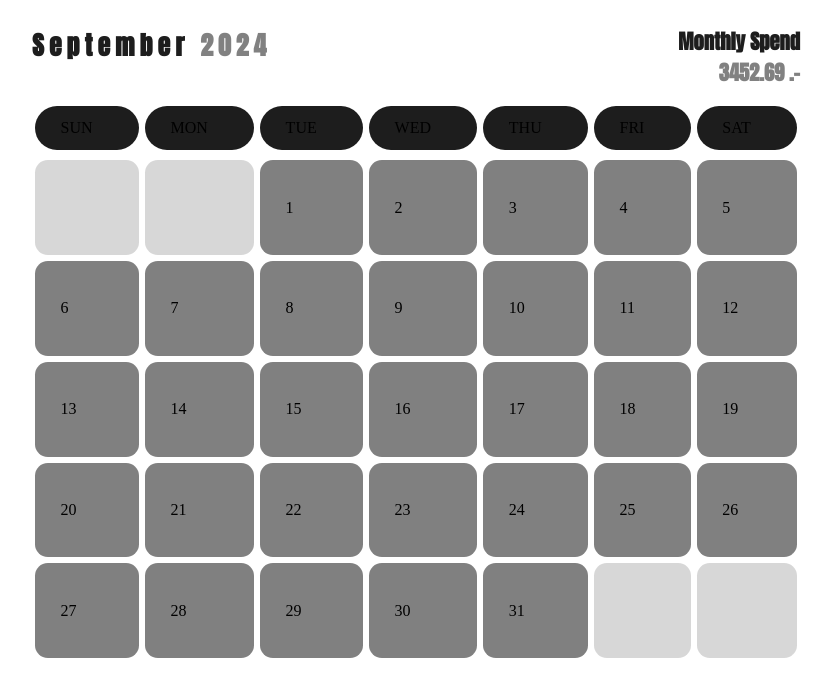
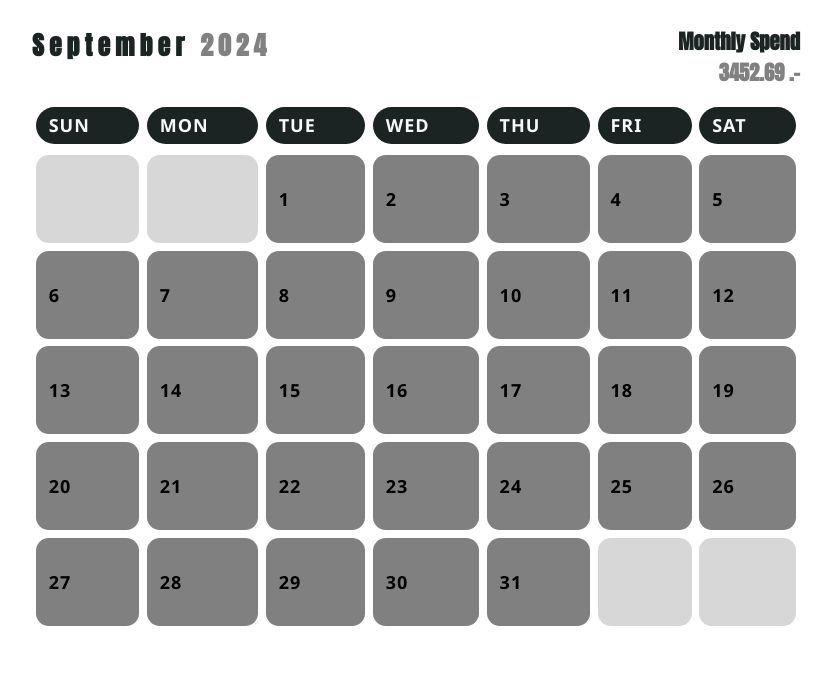
Before and after one commit to real-shut-down-exe/nurKalender, an Angular app in the folder nurKalender/: page / in a window 1280 px wide. Shown: the top 696 px of the page, without its empty margins (224-1056 px from the left). Built offline with nearby package versions, Linux system fonts and the light colour scheme.

Commit message:
Update kalender.component.scss

```diff
--- a/nurKalender/src/app/features/kalender/kalender.component.scss
+++ b/nurKalender/src/app/features/kalender/kalender.component.scss
@@ -1,5 +1,5 @@
 $standartViewportView : 4vw;
-$colorDark : #1d1d1d;
+$colorDark : #1c2423;
 $colorLight : #525252ba;
 $colorEmpty : #5252523a;
 $kalenderWidthSize : 60%;
@@ -14,7 +14,11 @@ $daysBgColor : #323234;
 }
 
 @mixin singleDays {
-    margin: 3px;
+    font-family: 'Segoe UI', Tahoma, Geneva, Verdana, sans-serif;
+    letter-spacing: 1px;
+    font-weight: 600;
+    font-size: large;
+    margin: 0.3vw;;
 }
 
 .container-header {
@@ -81,15 +85,16 @@ $daysBgColor : #323234;
                 background-color: $colorDark;
                 @include singleDays;
                 border-radius: 3vw;
-                padding: 1vw 2vw;
+                padding: 0.5vw 1vw;
                 margin-bottom: 0.6vw;
+                color: rgb(246, 247, 248);
             }
 
             .daysOfTheMonth {
                 background-color: $colorLight;
                 @include singleDays;
                 border-radius: 1vw;
-                padding: 3vw 2vw;
+                padding: 2.5vw 1vw;
             }
 
             .empty{
```
